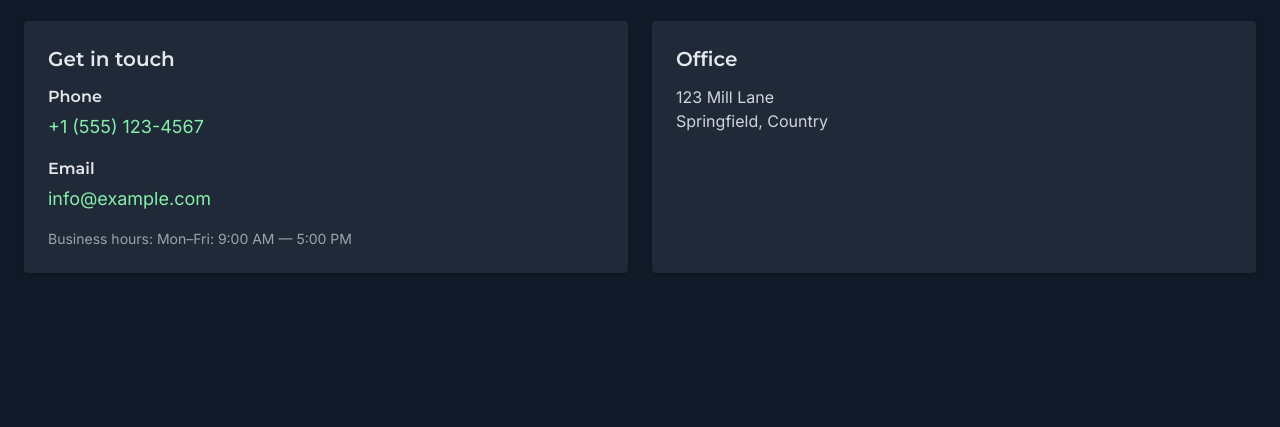
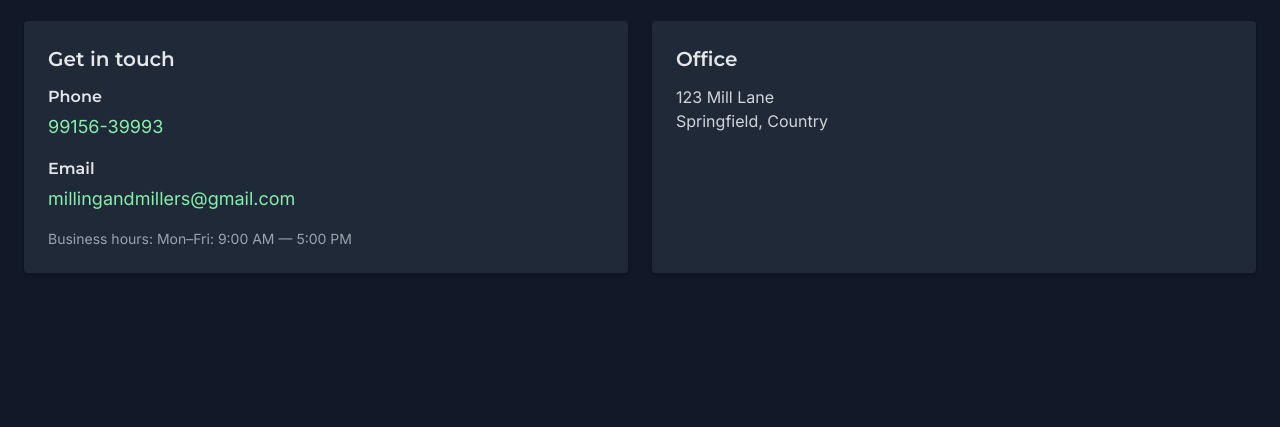
Before and after one commit to assistantprof23/milling-miller-v2, an Astro site: page /contact in a window 1280 px wide. Shown: the part 273-700 px from the top of the page. Built offline with nearby package versions, Linux system fonts and the light colour scheme; Astro itself is replaced by a stand-in of ours.

Commit message:
updated info

```diff
--- a/src/layouts/BaseLayout.astro
+++ b/src/layouts/BaseLayout.astro
@@ -1,6 +1,6 @@
 ---
 import '../styles/global.css';
-export let title = 'Site';
+export let title = 'Milling and Miller';
 ---
 <html lang="en" class="theme">
   <head>
--- a/src/pages/contact.astro
+++ b/src/pages/contact.astro
@@ -14,12 +14,12 @@ import MainLayout from "../layouts/MainLayout.astro";
 
         <div class="mb-4">
           <h3 class="font-medium text-gray-200 mb-1">Phone</h3>
-          <p class="text-green-300 text-lg"><a href="tel:+15551234567" class="hover:underline">+1 (555) 123-4567</a></p>
+          <p class="text-green-300 text-lg"><a href="tel:+15551234567" class="hover:underline">99156-39993</a></p>
         </div>
 
         <div class="mb-4">
           <h3 class="font-medium text-gray-200 mb-1">Email</h3>
-          <p class="text-green-300 text-lg"><a href="mailto:info@example.com" class="hover:underline">info@example.com</a></p>
+          <p class="text-green-300 text-lg"><a href="mailto:info@example.com" class="hover:underline">millingandmillers@gmail.com</a></p>
         </div>
 
         <p class="text-sm text-gray-400 mt-4">Business hours: Mon–Fri: 9:00 AM — 5:00 PM</p>
```
